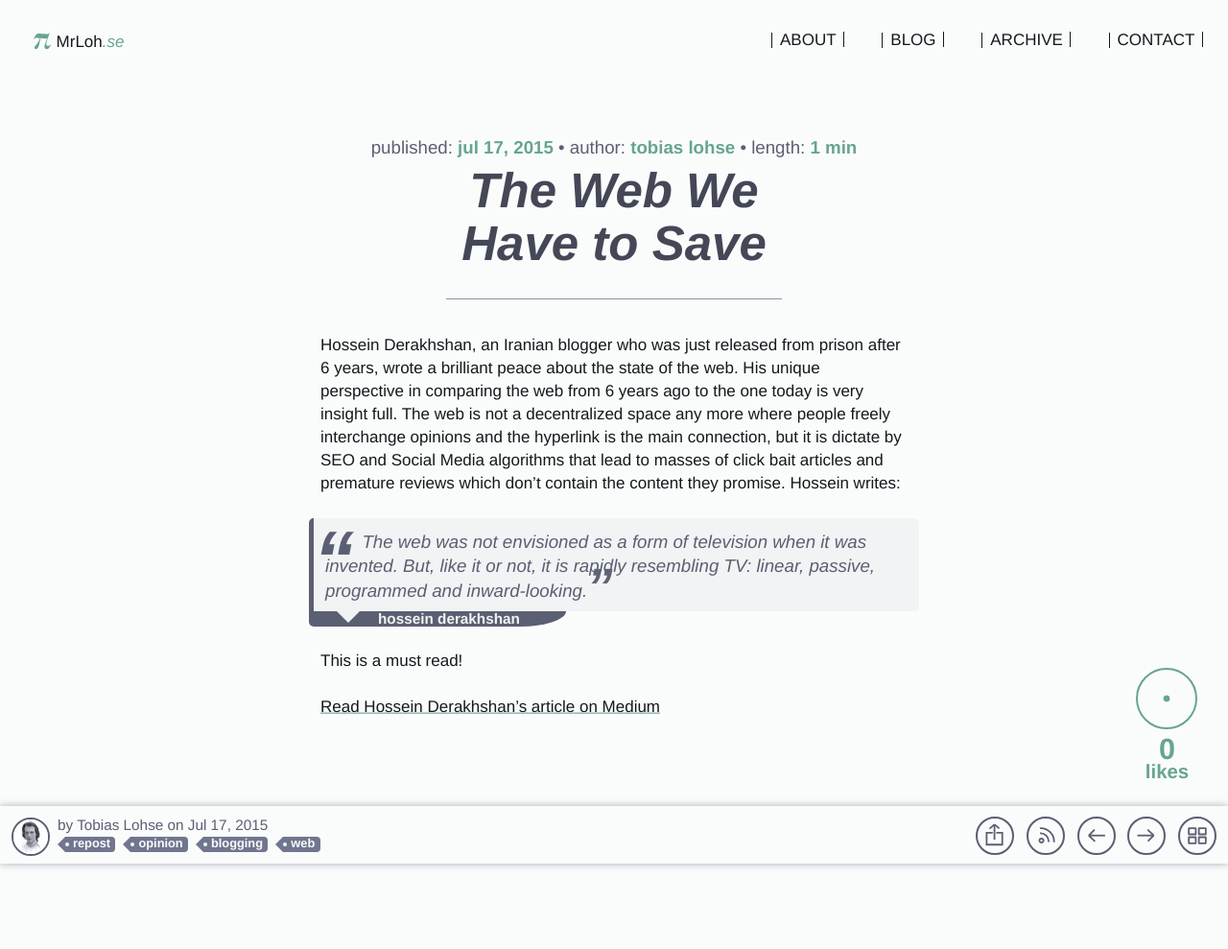
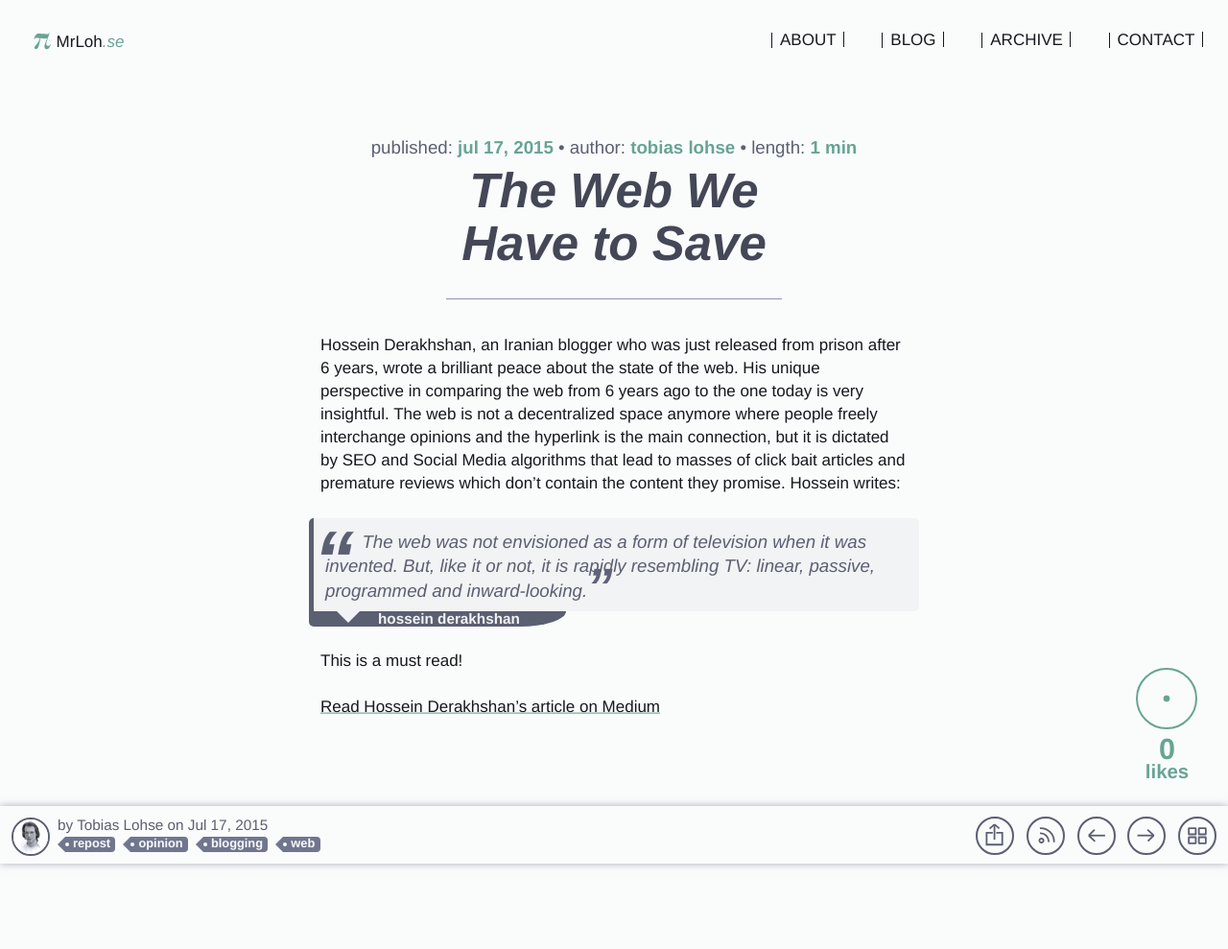
Before and after one commit to MrLoh/MrLoh.github.io, a Jekyll site: the page built from _posts/2015-07-17-the-web-we-have-to-save.md, in a window 1280 px wide. Shown: the whole page at 96% size. Built offline with Jekyll 4.4.1, drawn with Linux system fonts in a browser that asks for light colours; Markdown is read by kramdown in place of the engine named in the settings.

Commit message:
Spelling updates 05.10.2015
Edited a couple of spelling mistakes.

```diff
--- a/_posts/2015-07-17-the-web-we-have-to-save.md
+++ b/_posts/2015-07-17-the-web-we-have-to-save.md
@@ -5,7 +5,7 @@ link: https://medium.com/matter/the-web-we-have-to-save-2eb1fe15a426
 tags: [Repost, Opinion, Blogging, Web]
 ---
 
-Hossein Derakhshan, an Iranian blogger who was just released from prison after 6 years, wrote a brilliant peace about the state of the web. His unique perspective in comparing the web from 6 years ago to the one today is very insight full. The web is not a decentralized space any more where people freely interchange opinions and the hyperlink is the main connection, but it is dictate by SEO and Social Media algorithms that lead to masses of click bait articles and premature reviews which don't contain the content they promise. Hossein writes:
+Hossein Derakhshan, an Iranian blogger who was just released from prison after 6 years, wrote a brilliant peace about the state of the web. His unique perspective in comparing the web from 6 years ago to the one today is very insightful. The web is not a decentralized space anymore where people freely interchange opinions and the hyperlink is the main connection, but it is dictated by SEO and Social Media algorithms that lead to masses of click bait articles and premature reviews which don't contain the content they promise. Hossein writes:
 
 > The web was not envisioned as a form of television when it was invented. But, like it or not, it is rapidly resembling TV: linear, passive, programmed and inward-looking. [Hossein Derakhshan](https://medium.com/matter/the-web-we-have-to-save-2eb1fe15a426)
 
```
